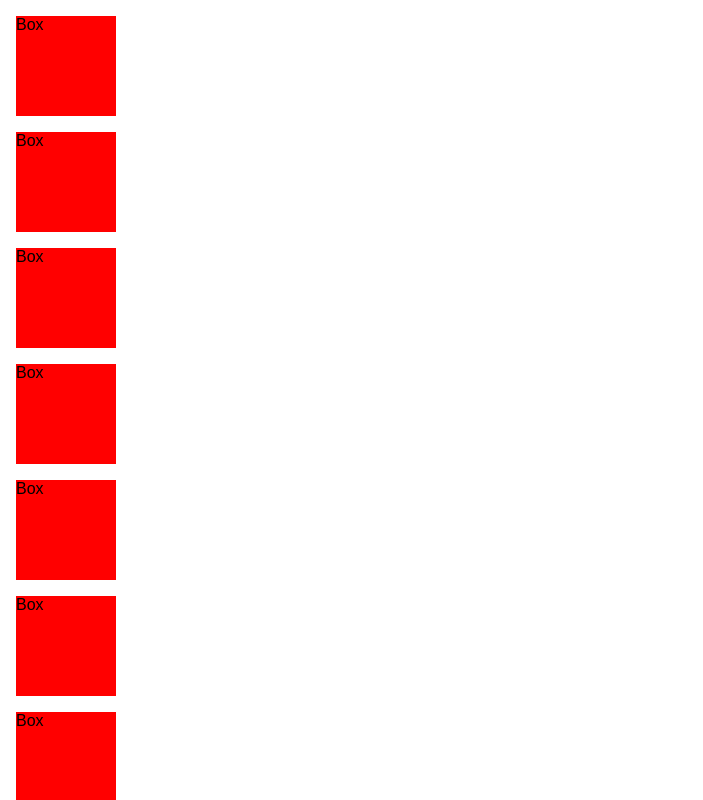
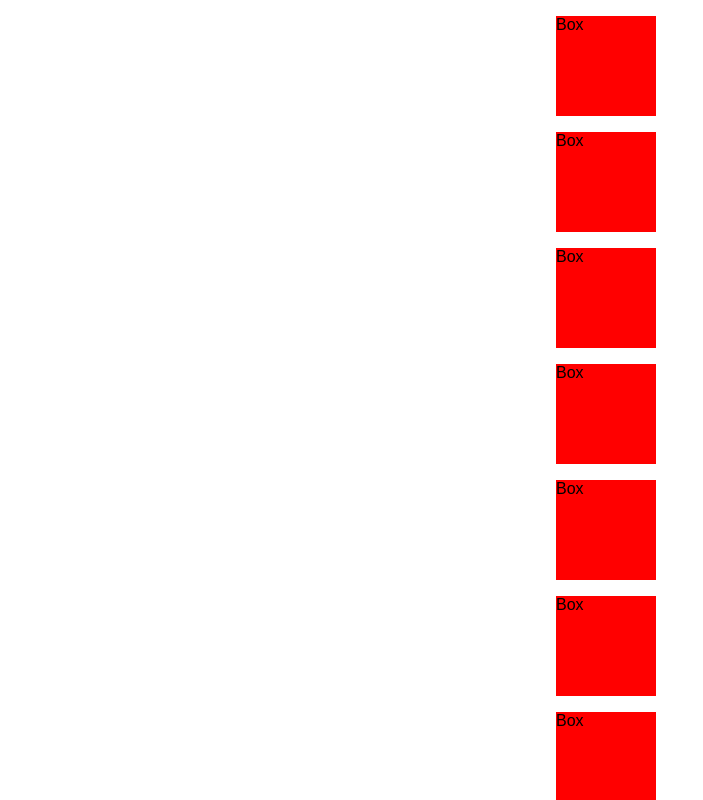
Before and after one commit to cra2ycoder/css-layouts, a React (Create React App) app: page / in a window 1280 px wide. Shown: the top 800 px of the page, without its empty margins (0-703 px from the left). Built offline with nearby package versions, Linux system fonts and the light colour scheme.

Commit message:
styled componet added

```diff
--- a/src/layouts/FlexBox.tsx
+++ b/src/layouts/FlexBox.tsx
@@ -1,4 +1,5 @@
 import { Box } from "@material-ui/core";
+import styled from "styled-components";
 import clsx from "clsx";
 import {
   parseAlignSelf,
@@ -12,6 +13,11 @@ import {
 } from "../utils";
 import { IWrapperProps, IContainerProps, IPanelProps } from "./typings";
 import "./styles.css";
+
+const StyledBox = styled.div((props) => {
+  // console.log(props.styles);
+  return props.styles;
+});
 
 function Wrapper(props: IWrapperProps) {
   const alignSelf = parseAlignSelf({
@@ -48,8 +54,6 @@ function Wrapper(props: IWrapperProps) {
 
   // console.log({ alignSelf, alignContent, sizes, innerSpaces, outerSpaces });
 
-  combineStyles({ alignSelf, alignContent, sizes, innerSpaces, outerSpaces });
-
   // const {
   //   className = "",
   //   alignContent = "left",
@@ -76,7 +80,17 @@ function Wrapper(props: IWrapperProps) {
   //   justifyContent: mapAlign[alignContent] || alignContent
   // };
 
-  return <Box>{props?.children}</Box>;
+  const stylesString = combineStyles({
+    alignSelf,
+    alignContent,
+    sizes,
+    innerSpaces,
+    outerSpaces
+  });
+
+  return <StyledBox styles={stylesString}>{props?.children}</StyledBox>;
+
+  // return <Box>{props?.children}</Box>;
   // return <Box {...enhancedProps}>{children}</Box>;
 }
 
--- a/src/utils.ts
+++ b/src/utils.ts
@@ -16,9 +16,14 @@ const RESPONSIVE_BREAK_POINTS = {
   xxl: 1536
 };
 
+const CSS_UNITS = ["px", "rem", "em", "%"];
+
 const getValue = (value: string = "", unit: ICSSUnit = "px") => {
   const input = value?.replace(/\s\s+/g, "")?.trim();
-  return input !== "" && input !== "x" ? input : undefined;
+  const cssUnit = input?.match(/\D+/g) || ["x"];
+  const result = input !== "" && input !== "x" ? input : undefined;
+  // console.log({ cssUnit, input, result });
+  return cssUnit[0] === "x" && result ? result + unit : result;
 };
 
 const getTRBL = (prop: string, values: object, isGroup: boolean) => {
@@ -30,12 +35,19 @@ const getTRBL = (prop: string, values: object, isGroup: boolean) => {
     `.trim();
   } else {
     const [t, r, b, l] = res.split(" ");
-    return `
-      ${prop}-top: ${getValue(t)};
-      ${prop}-right: ${getValue(r)};
-      ${prop}-bottom: ${getValue(b)};
-      ${prop}-left: ${getValue(l)};
-    `.trim();
+    const top = getValue(t),
+      right = getValue(r),
+      bottom = getValue(b),
+      left = getValue(l);
+
+    console.log({ top, right, bottom, left });
+
+    // return `
+    // ${top} ? ${prop}-top: ${top}: '';
+    //   ${prop}-right: '';
+    //   ${prop}-bottom: '';
+    //   ${prop}-left: '';
+    // `.trim();
   }
 };
 
@@ -49,10 +61,10 @@ const splitSizeValues = (value: string) => {
   return `
     width: ${getValue(width)};
     height: ${getValue(height)};
-    "min-width": ${getValue(minWidth)};
-    "max-width": ${getValue(maxWidth)};
-    "min-height": ${getValue(minHeight)};
-    "max-height": ${getValue(maxHeight)};
+    min-width: ${getValue(minWidth)};
+    max-width: ${getValue(maxWidth)};
+    min-height: ${getValue(minHeight)};
+    max-height: ${getValue(maxHeight)};
   `.trim();
 };
 
@@ -104,7 +116,9 @@ const parseAlignContent = (value: IAlignContentProps) => {
 
   Object.keys(input)?.forEach((key: string) => {
     let val = input[key];
-    output[key] = `justify-content: ${mapProps[val]};`;
+    if (val) {
+      output[key] = `justify-content: ${mapProps[val]};`;
+    }
   });
 
   return output;
@@ -128,7 +142,9 @@ const parseInnerSpace = (value: ISpaceProps) => {
 
   Object.keys(input)?.forEach((key: string) => {
     let val = input[key];
-    output[key] = splitSpaceValues(val, "padding");
+    if (val) {
+      output[key] = splitSpaceValues(val, "padding");
+    }
   });
 
   return output;
@@ -140,7 +156,9 @@ const parseOuterSpace = (value: ISpaceProps) => {
 
   Object.keys(input)?.forEach((key: string) => {
     let val = input[key];
-    output[key] = splitSpaceValues(val, "margin");
+    if (val) {
+      output[key] = splitSpaceValues(val, "margin");
+    }
   });
 
   return output;
@@ -160,18 +178,21 @@ const combineStyles = (value: any) => {
   for (const prop in IScreenList) {
     let cssprops = ``;
     for (const [key, css] of Object.entries(value)) {
-      cssprops += css[prop] + "\n";
+      // console.log(css[prop]);
+      const val = css[prop];
+      if (val) {
+        cssprops += css[prop] + "\n";
+      }
     }
 
-    styles += `
-    \n\n@media(min-width: ${RESPONSIVE_BREAK_POINTS[prop]}px) {
+    styles += `@media(min-width: ${RESPONSIVE_BREAK_POINTS[prop]}px) {
       ${cssprops}
-    }`.trim();
+    }\n`;
   }
 
   console.log({ styles });
 
-  return {};
+  return styles;
 };
 
 export {
```
Also changed, not shown: package.json (+11 -2 lines).
